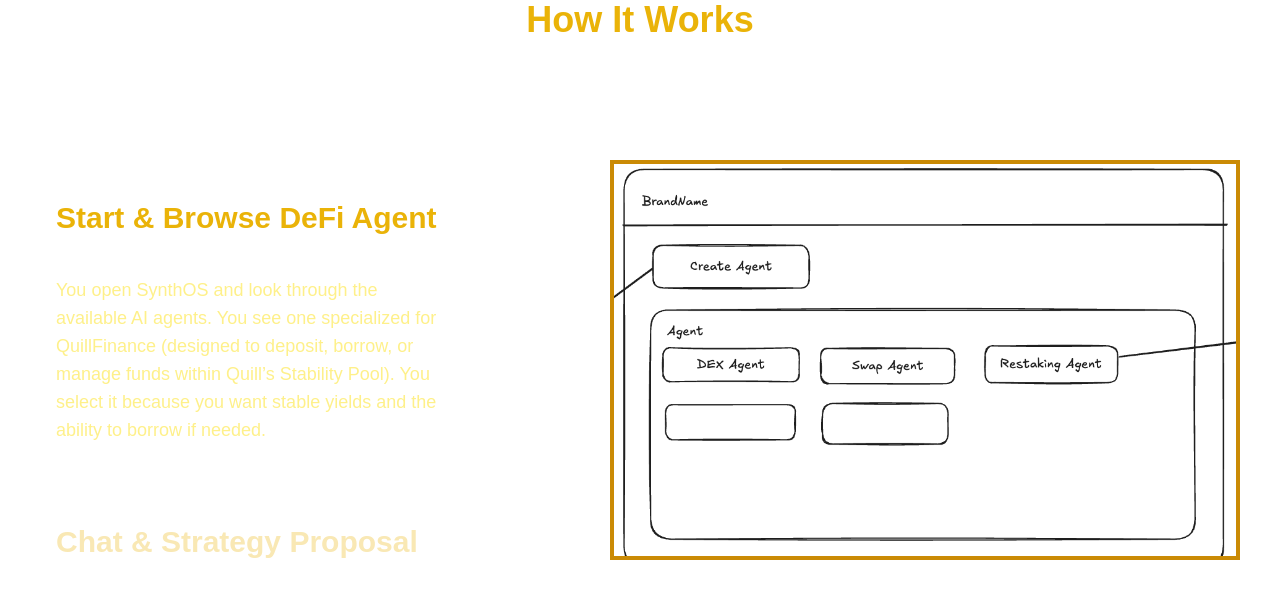
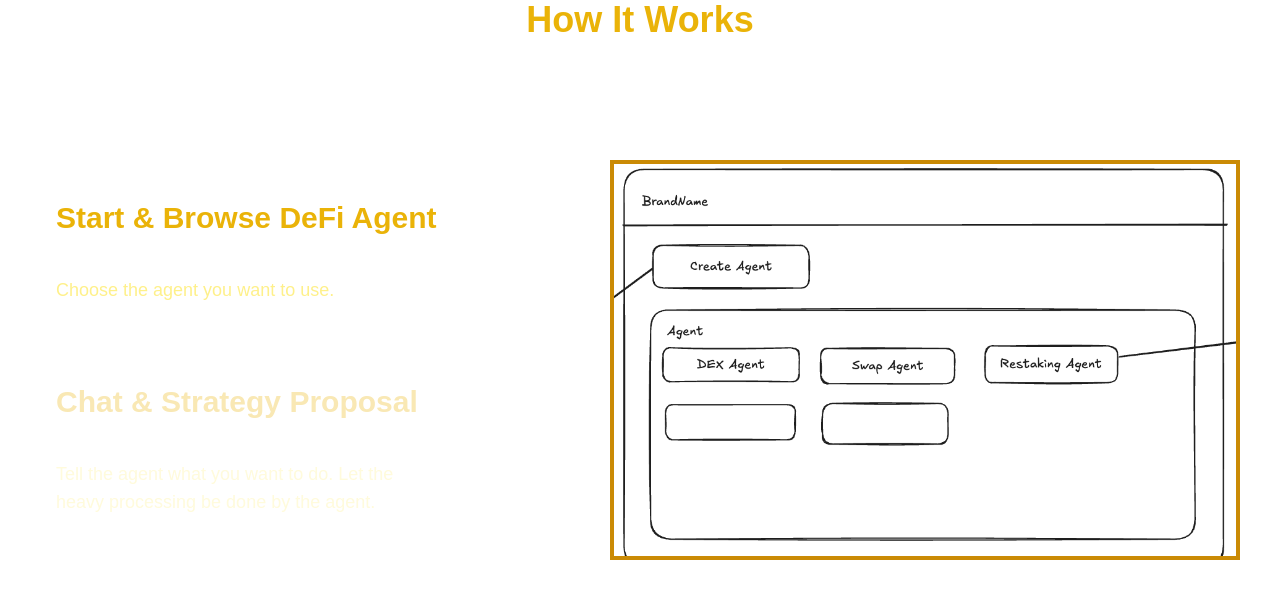
Before and after one commit to theSynthOS/synthos-landing, a Next.js app: page /components/MainComponents/HowItWorks in a window 1280 px wide. Shown: the top 598 px of the page. Built offline with nearby package versions, Linux system fonts and the light colour scheme; a web font is replaced by a local one.

Commit message:
fix height

```diff
--- a/src/app/components/MainComponents/HowItWorks/page.tsx
+++ b/src/app/components/MainComponents/HowItWorks/page.tsx
@@ -10,7 +10,7 @@ const content = [
   {
     title: "Start & Browse DeFi Agent",
     description:
-      "You open SynthOS and look through the available AI agents. You see one specialized for QuillFinance (designed to deposit, borrow, or manage funds within Quill’s Stability Pool). You select it because you want stable yields and the ability to borrow if needed.",
+      "Choose the agent you want to use.",
     content: (
       <div className="h-full w-full flex items-center justify-center ">
         <Image
@@ -26,7 +26,7 @@ const content = [
   {
     title: "Chat & Strategy Proposal",
     description:
-      "Rather than scanning Quill docs directly, the agent relies on its **internally curated knowledge base** (which includes up-to-date parameters on Quill’s stability pool, interest rates, and borrowing limits). You type something like, “I have 500 USDC for the stability pool—what’s the best way to earn yield?” The agent reviews your request, factoring in current market data from its knowledge base, and proposes a plan (e.g., deposit 500 USDC into the stability pool or some combination of deposit + borrow).",
+      "Tell the agent what you want to do. Let the heavy processing be done by the agent.",
     content: (
       <div className="h-full w-full flex items-center justify-center">
         <Image
@@ -39,25 +39,11 @@ const content = [
       </div>
     ),
   },
-  {
-    title: "Deploy with One Click",
-    description: "Let AI manage trades, swaps, restaking, and more.",
-    content: (
-      <div className="h-full w-full flex items-center justify-center">
-        <Image
-          src="/3a.png"
-          width={300}
-          height={300}
-          className="h-full w-full object-cover"
-          alt="linear board demo"
-        />
-      </div>
-    ),
-  },
+
   {
     title: "Ongoing Monitoring & Adjustments",
     description:
-      "Post-execution, the QuillFinance Agent continues to track interest rates, collateral health, and yield changes from its knowledge base. If better opportunities arise or if borrowing parameters need rebalancing, the agent will **prompt** you for another review-and-sign flow.",
+      "The agent will continue to monitor the market and adjust your strategy as needed.",
     content: (
       <div className="h-full w-full flex items-center justify-center">
         <Image
--- a/src/app/globals.css
+++ b/src/app/globals.css
@@ -61,8 +61,11 @@
   }
 }
 
-
-
+/* Hide scrollbar for IE, Edge and Firefox */
+.hide-scrollbar {
+  -ms-overflow-style: none;  /* IE and Edge */
+  scrollbar-width: none;  /* Firefox */
+}
 
 
 
--- a/src/components/ui/sticky-scroll-reveal.tsx
+++ b/src/components/ui/sticky-scroll-reveal.tsx
@@ -45,7 +45,7 @@ export const StickyScroll = ({
   return (
     <div className="">
       <motion.div
-        className="h-[30rem] overflow-y-auto flex justify-center relative space-x-10 rounded-md p-10"
+        className="h-[30rem] overflow-y-auto flex justify-center relative space-x-10 rounded-md p-10 hide-scrollbar"
         ref={ref}
       >
         <div className="div relative flex items-start px-4">
@@ -68,7 +68,7 @@ export const StickyScroll = ({
                 </motion.p>
               </div>
             ))}
-            <div className="h-40" />
+            <div className="h-52" />
           </div>
         </div>
 
```
